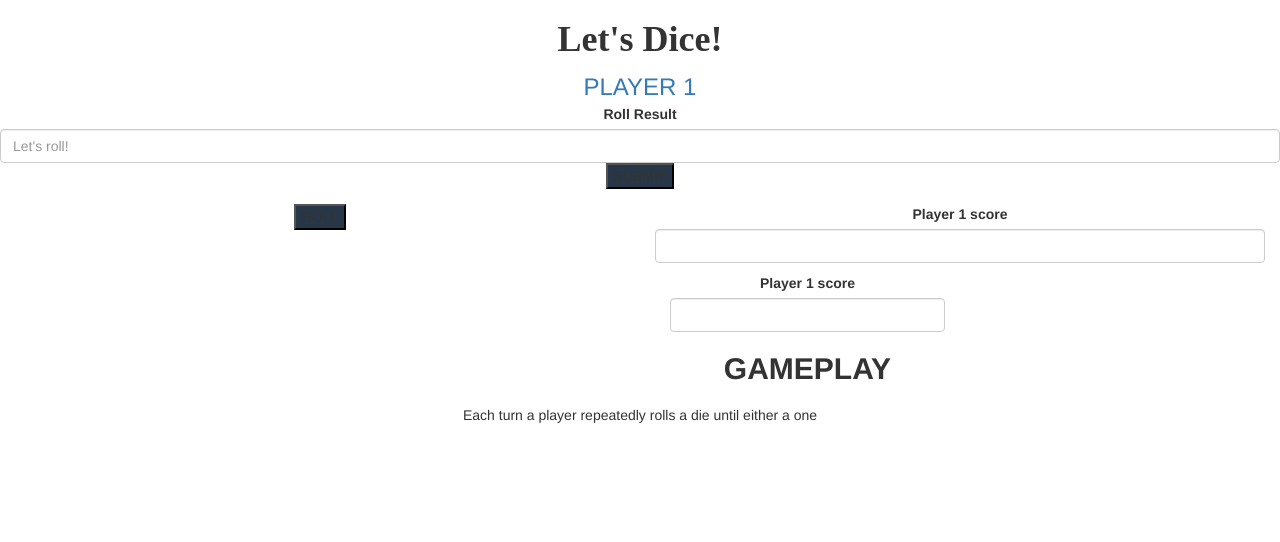
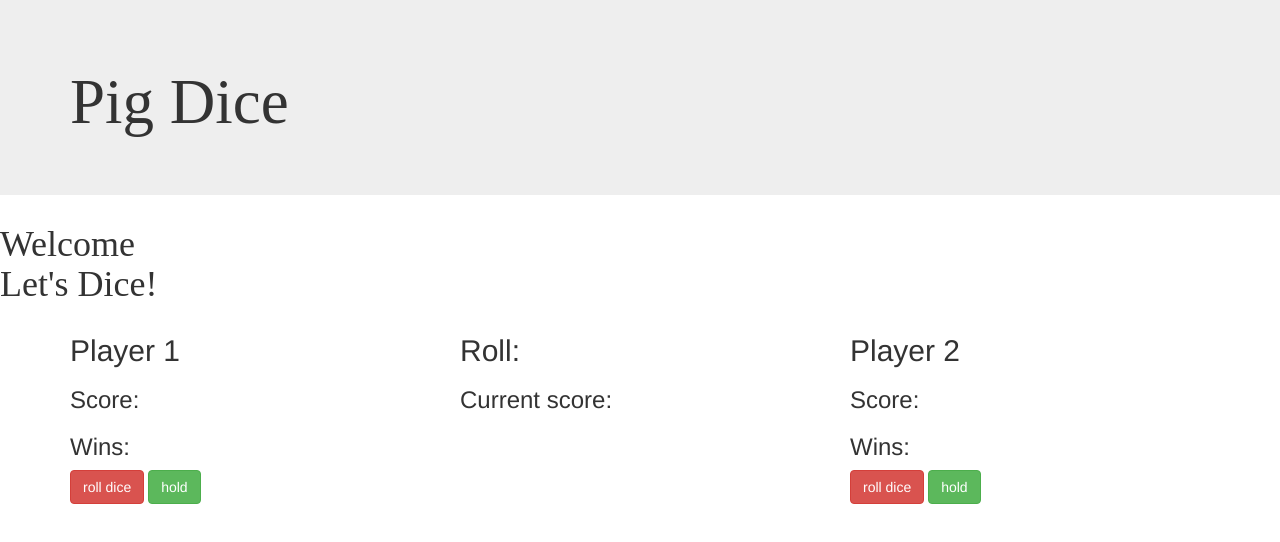
Before and after one commit to PhilipWeru/pigice, a plain HTML site: page index.html in a window 1280 px wide. Drawn offline with nearby package versions, Linux system fonts and the light colour scheme; files that its build step writes are made by us from their sources.

Commit message:
To add alignment changes

```diff
--- a/index.html
+++ b/index.html
@@ -1,39 +1,53 @@
 <!DOCTYPE html>
 <html>
-  <head>
-    <link href="css/bootstrap.css" rel="stylesheet" type="text/css">
-    <link href="css/styles.css" rel="stylesheet" type="text/css">
-    <script src="js/jquery-3.2.1.js"></script>
-    <script src="js/scripts.js"></script>
-    <title> PIG DICE </title>
-    <center><h1><strong>Let's Dice!</strong></h1><center>
-  </head>
 
-  <body>
+<head>
+  <meta charset="utf-8">
+  <link rel="stylesheet" href="css/bootstrap.min.css">
+  <link rel="stylesheet" href="css/styles.css">
+  <link rel="stylesheet" href="css/animate.css">
+  <div class= "head"><title>Pig Dice</title></div>
+</head>
 
-     <div class="cole-md-6"> <a> <font size="5">PLAYER 1</font> </a>
-       <div class="form-group">
-          <label for="rollrersult">Roll Result</label>
-          <input id="roll result" class="form-control" type="text" placeholder="Let's roll!">
-          <button type="submit" id=name="submitplayresult" name="button">SUBMIT</button>
-          </div>
-       <div class="col-md-6">
-         <button type="submit"id ="submitplayerresult" name = "button"> ROLL </button>
-       </div>
-       <div class="col-md-6">
-         <label for="score1">Player 1 score</label>
-         <p id = "score1" class = "form-control"> </p>
-       </d>
+<body>
+  <div class="jumbotron">
+    <div class="container">
+      <h1>Pig Dice</h1>
+    </div>
+  </div>
+  <h1 id="welcome"> Welcome <br> Let's Dice!</h1>
+  <div class="container">
+    <div class="row" id="main">
 
-       <div class="col-md-6">
-         <label for="score2">Player 1 score</label>
-         <p id = "score2" class = "form-control"> </p>
-       </d>
+      <div class="col-md-4">
+        <h2 id="player1">Player 1</h2>
+        <h3>Score: <span id="player1score"></span></h3>
+        <h3>Wins: <span id="player1wins"></span></h3>
+        <div id="player1buttons">
+          <button id="roll" class="btn btn-large btn-danger">roll dice</button>
+          <button id="hold" class="btn btn-large btn-success">hold</button>
+        </div>
+      </div>
 
-       <centre><h2><strong>GAMEPLAY</strong><h2></center>
-       <p>Each turn a player repeatedly rolls a die until either a one </p>
+      <div class="col-md-4">
+        <h2>Roll: <span id = "dice"></span></h2>
+        <span id="displaydice"></span>
+        <h3>Current score: <span id="current"></span></h3>
+      </div>
+      <div class="col-md-4">
+        <h2 id="player2">Player 2</h2>
+        <h3>Score: <span id="player2score"></span></h3>
+        <h3>Wins: <span id="player2wins"></span></h3>
+        <div id="player2buttons">
+          <button id="roll" class="btn btn-large btn-danger">roll dice</button>
+          <button id="hold" class="btn btn-large btn-success">hold</button>
+        </div>
+      </div>
+    </div>
 
-       </d>
+  </div>
+</body>
+<script src="js/jquery-3.1.1.min.js" type="text/javascript"></script>
+<script src="js/scripts.js" type="text/javascript"></script>
 
-  </body>
 </html>
```
